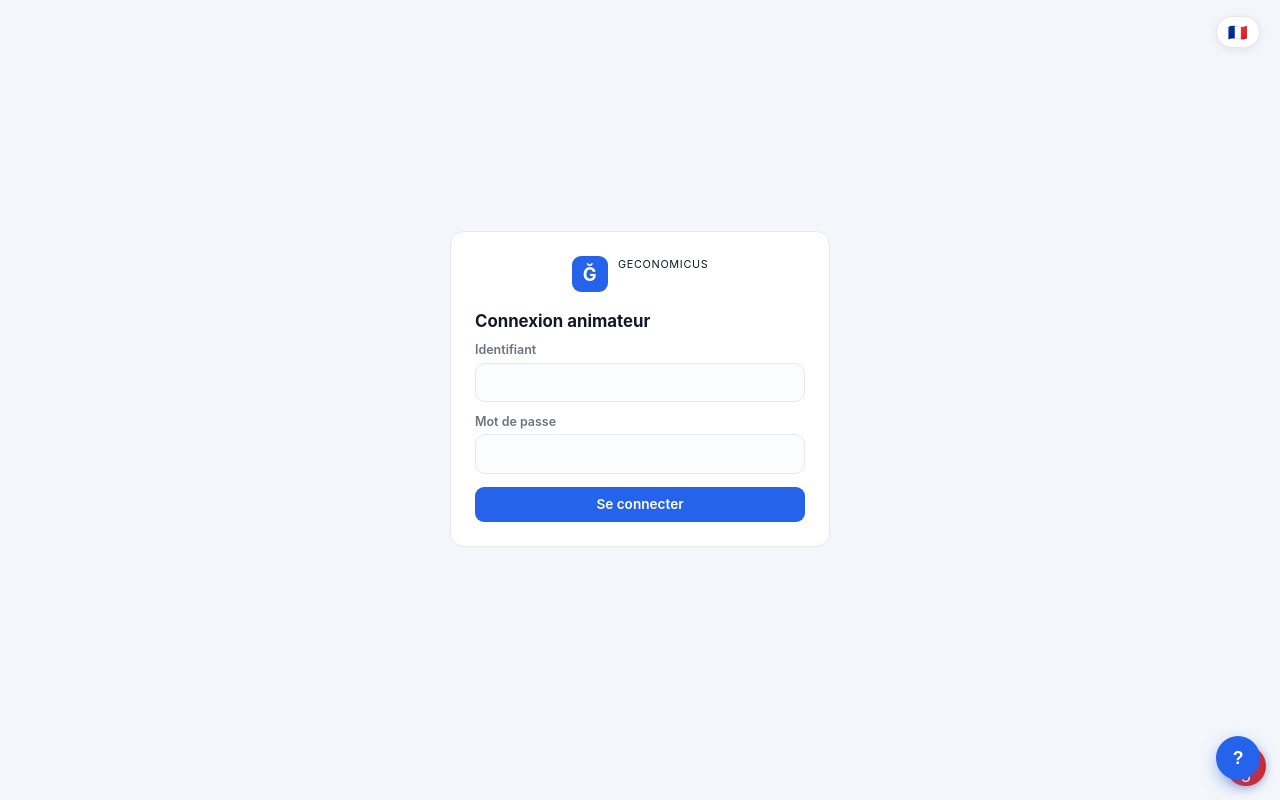
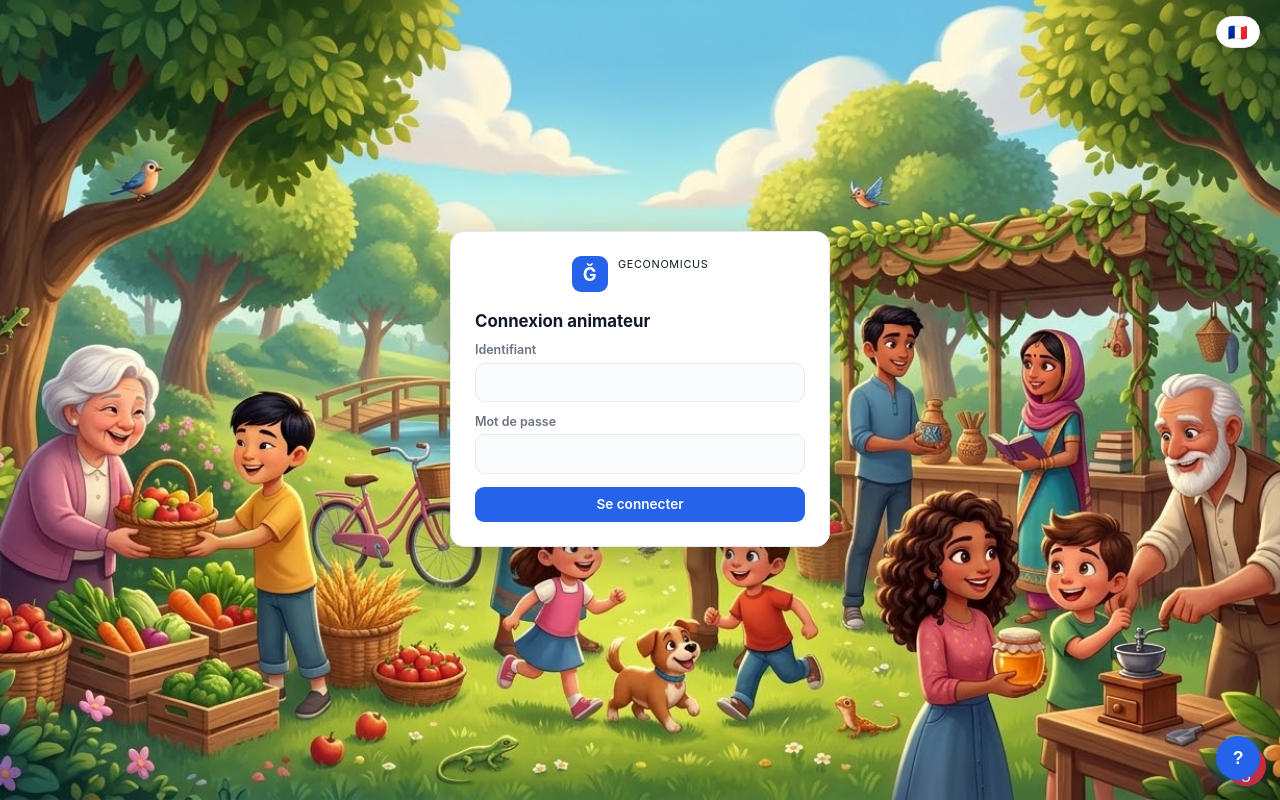
Before and after one commit to christian-michel/jegeco, a web app: page / in a window 1280 px wide. Run offline with its HTML, style and script files only (its server is not run), Linux system fonts and the light colour scheme; data that the repository does not hold is empty.

Commit message:
feat: image de fond sur l'écran de connexion animateur/admin (fournie par l'utilisateur)
Demande utilisateur (26/09/2026) : ajouter l'image fournie en fond de
l'écran de connexion/création du premier compte, en s'assurant qu'elle
couvre tout l'écran sur PC (CSS "cover").

- Nouvelle image `geco-server/src/main/resources/public/img/login-background.jpg`.
- `.auth-gate` (écran de connexion, `index.html`) : `background-size: cover`
  + `background-position: center` + `background-repeat: no-repeat`, avec
  `background-color` en repli tant que l'image n'a pas fini de charger
  (évite un flash blanc). La carte de connexion (`.auth-card`) reçoit une
  ombre portée pour rester bien lisible par-dessus une image chargée.

Vérifié visuellement (captures Playwright à 1280×720, 1920×1080 et
2560×900) : l'image couvre systématiquement tout l'écran sans déformation
ni répétition, quel que soit le ratio de la fenêtre.

Co-Authored-By: Claude Sonnet 5 <noreply@anthropic.com>
Claude-Session: https://claude.ai/code/session_01Uq648mayMRxzPgB1jLw8pM

```diff
--- a/geco-server/src/main/resources/public/css/style.css
+++ b/geco-server/src/main/resources/public/css/style.css
@@ -113,8 +113,24 @@ body.money-libre .btn-primary { background: var(--accent-libre); }
 .panel-card { background: var(--card-bg); border: 1px solid var(--border); border-radius: var(--radius); padding: 1.5rem; margin-bottom: 1.4em; }
 
 /* ============ Multi-session serveur, Phase 2 (21/09/2026) : écran de connexion ============ */
-.auth-gate { display: flex; align-items: center; justify-content: center; min-height: 100vh; background: var(--content-bg); padding: 1.5rem; }
-.auth-card { width: 100%; max-width: 380px; }
+/* Image de fond (26/09/2026, demande utilisateur) : "background: cover" pour
+   qu'elle couvre TOUJOURS tout l'écran sur PC, quelle que soit la taille de
+   la fenêtre - jamais répétée ni déformée (background-size: cover, un seul
+   centrage). background-color en repli tant que l'image n'a pas fini de
+   charger (évite un flash blanc), identique à l'ancien fond uni. */
+.auth-gate {
+	display: flex;
+	align-items: center;
+	justify-content: center;
+	min-height: 100vh;
+	padding: 1.5rem;
+	background-color: var(--content-bg);
+	background-image: url("/img/login-background.jpg");
+	background-size: cover;
+	background-position: center;
+	background-repeat: no-repeat;
+}
+.auth-card { width: 100%; max-width: 380px; box-shadow: 0 10px 40px rgba(0, 0, 0, 0.25); }
 .auth-card h2 { font-size: 1.05rem; margin: 0 0 0.6rem; }
 .auth-card form.hidden { display: none; }
 .auth-card .field-label { margin-top: 0.7rem; }
```
Also changed, not shown: geco-server/src/main/resources/public/img/login-background.jpg (added).
